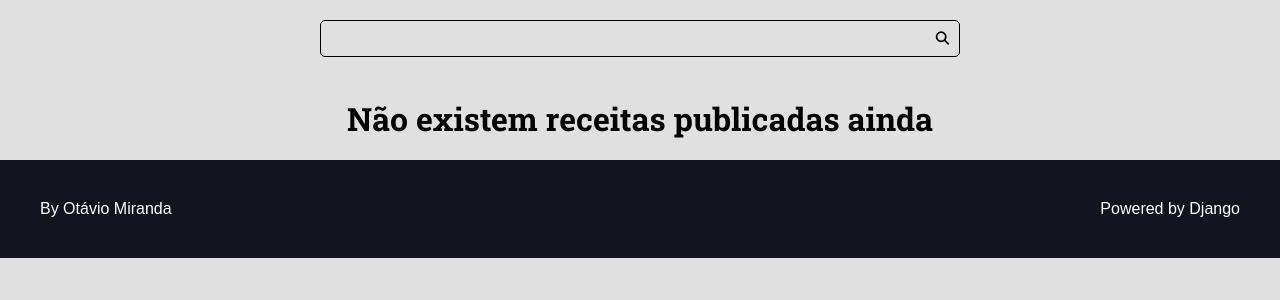
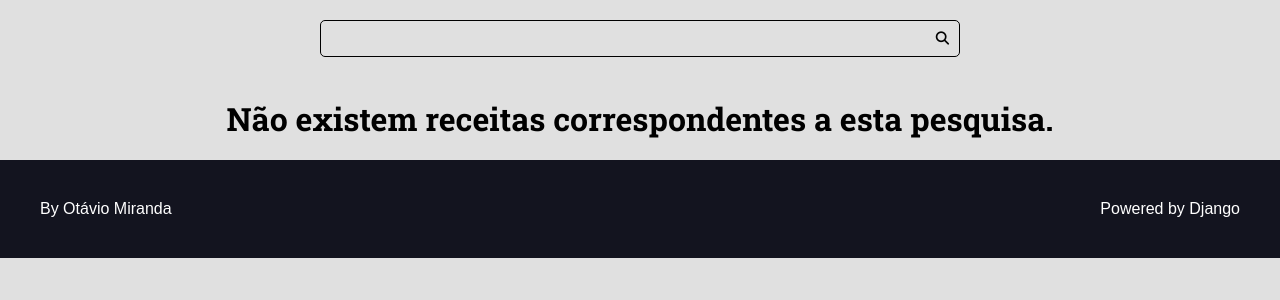
Before and after one commit to Isaquesque/projeto_django_1, a Django app: template recipes/templates/search.html in a window 1280 px wide. Shown: the part 113-413 px from the top of the page. Run offline with Django 5.2, Linux system fonts and the light colour scheme; the template is opened without the code that fills it, so the values that code supplies are empty.

Commit message:
frase para caso nenhuma receita corresponda a pesquisa

```diff
--- a/recipes/templates/search.html
+++ b/recipes/templates/search.html
@@ -10,7 +10,7 @@
                 {% endfor %}
             {% else %}
             <div class="my">
-                <h1>Não existem receitas publicadas ainda</h1>
+                <h1>Não existem receitas correspondentes a esta pesquisa.</h1>
             </div>
             {% endif %}
 
```
